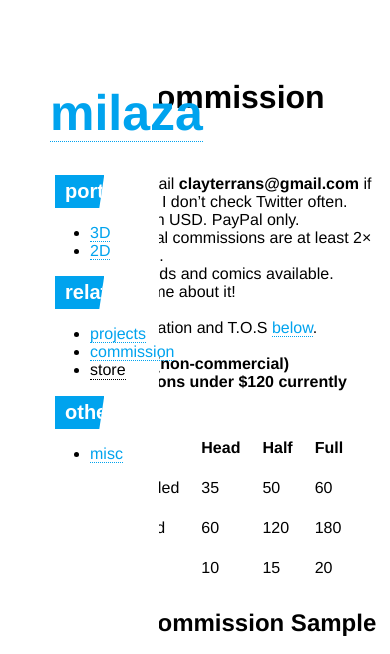
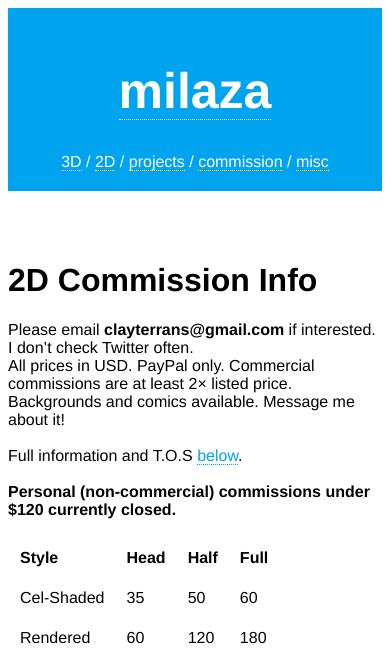
Before and after one commit to milazazo/milazazo.github.io, a PHP site: page /commission.html in a window 390 px wide. Shown: the top 654 px of the page. Run offline with PHP 8.4, Linux system fonts and the light colour scheme.

Commit message:
mobile optimization

```diff
--- a/commission.html
+++ b/commission.html
@@ -8,6 +8,7 @@
   </style>
 <link rel="stylesheet" href="style.css">
 <body>
+  <div class="wrapper">
   <div id="sidebar">
   <h1><a href="/index.html">milaza</a></h1>
   <div class="section" style="background-color:rgb(0, 163, 238)">portfolio</div>
@@ -25,6 +26,10 @@
   <ul>
     <li><a href="/misc.html">misc</a></li>
     </ul>
+</div>
+
+<div id="topbar">
+  <h1><a href="/index.html">milaza</a></h1><a href="/3D.html">3D</a> / <a href="/2D.html">2D</a> / <a href="/project.html">projects</a> / <a href="/commission.html">commission</a> / <a href="/misc.html">misc</a>
 </div>
 
   <div id="content">
@@ -89,6 +94,6 @@
         <li>If it's a personal commission, you're free to use it for whatever you want on any social media. Credit is appreciated.</li>
       </ul>
   </div>
-
+</div>
 </body>
 </html>
--- a/style.css
+++ b/style.css
@@ -80,7 +80,7 @@ body {
     width:50%
 }
 
-#sidebar h1{
+#sidebar #topbar h1{
   font-size: 50px;
   color:rgb(0, 163, 238);
 }
@@ -93,19 +93,50 @@ a{
 
 /* ------ other ------ */
 
+.wrapper{
+  display: grid;
+  grid-template-columns:1fr 4fr;
+}
+
 #sidebar{
-  height: 100%;
-  width: 15%;
-  position: fixed;
-  z-index: 1;
-  top: 0;
-  left: 0;
   background-color:white;
   padding:50px;
 }
 
+#topbar{
+  display:none;
+}
+
 #content{
-float: right;
-width:80%;
 text-align: left;
 }
+
+@media only screen and (max-width: 768px) {
+
+  .wrapper{
+    display: grid;
+    grid-template-columns:1fr;
+  }
+
+  #sidebar{
+    background-color:white;
+    display:none;
+  }
+
+  #topbar{
+    display:block;
+    background-color: rgb(0, 163, 238);
+    color: white;
+    padding:20px;
+    text-align: center;
+  }
+
+  #topbar a{
+    color: white;
+  }
+
+  #topbar h1{
+    color: rgb(255, 255, 255);
+    font-size: 50px;
+  }
+}
```
Also changed, not shown: 2D.html (+6 -1 lines), 3D.html (+6 -1 lines), index.html (+6 -1 lines).
